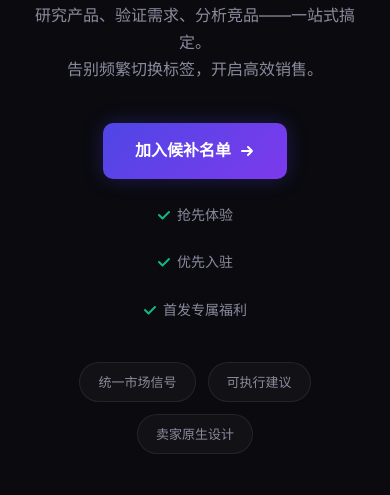
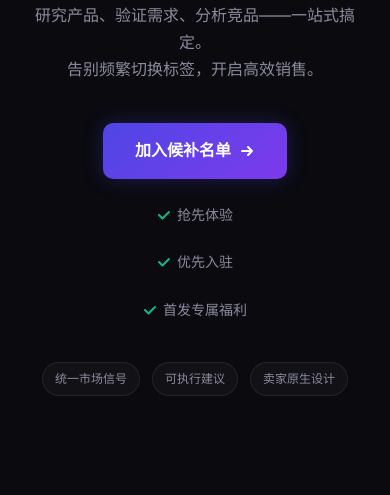
Before and after one commit to skylineok/xiatouxianao, a plain HTML site: page index.html in a window 390 px wide. Shown: the part 293-788 px from the top of the page. Drawn offline with Linux system fonts and the light colour scheme.

Commit message:
Update hero tags to display side by side

```diff
--- a/styles.css
+++ b/styles.css
@@ -242,7 +242,7 @@ body {
     justify-content: center;
     gap: 12px;
     margin-top: 40px;
-    flex-wrap: wrap;
+    flex-wrap: nowrap;
 }
 
 .tag {
@@ -1171,4 +1171,13 @@ body {
         flex-direction: column;
         align-items: center;
     }
+
+    .hero-tags {
+        flex-wrap: wrap;
+    }
+
+    .hero-tags .tag {
+        padding: 6px 12px;
+        font-size: 12px;
+    }
 }
```
